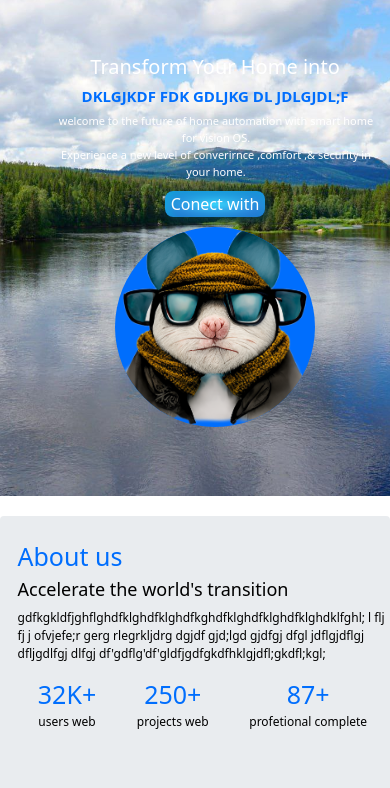
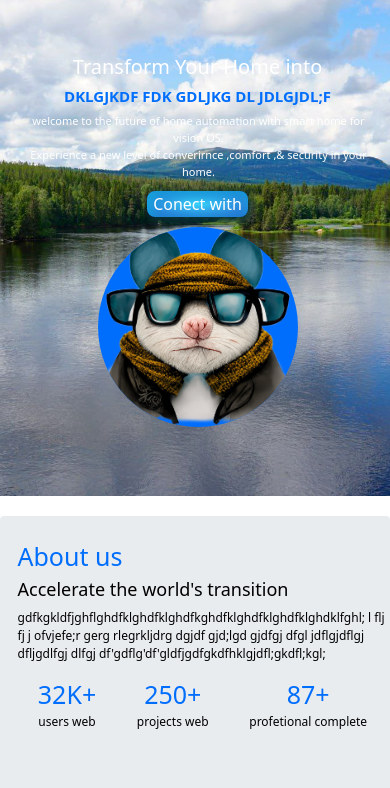
Before and after one commit to shado-o-o/the-pro, a plain HTML site: page index.html in a window 390 px wide. Shown: the part 56-844 px from the top of the page. Drawn offline with Linux system fonts and the light colour scheme.

Commit message:
Update style.css

```diff
--- a/Css/style.css
+++ b/Css/style.css
@@ -492,6 +492,7 @@ body{
 
     .home-info{
         color: var(--color-text);
+        margin-left: -25px;
     }
     .home-info p{
         width: 100%;
@@ -528,7 +529,7 @@ body{
 
     }
     .home-img{
-
+       margin-left: -25px;
         display: flex;
         align-items: center;
         justify-content: center;
@@ -615,7 +616,7 @@ body{
       color: var(--color-scoundary);
     }
     .row{
-        padding-left: 40px;
+        padding-left: 30px;
     }
     .card{
         margin-bottom: 10px;
```
